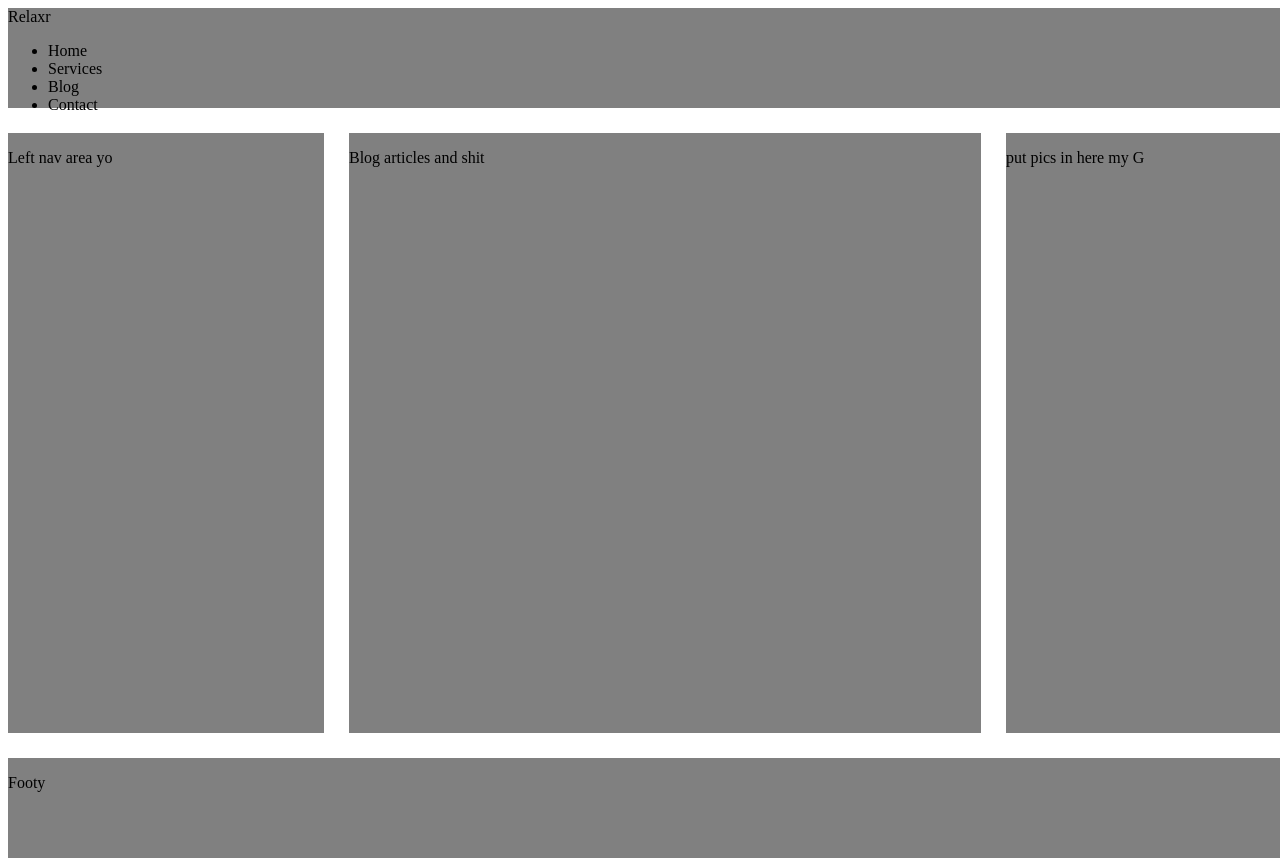
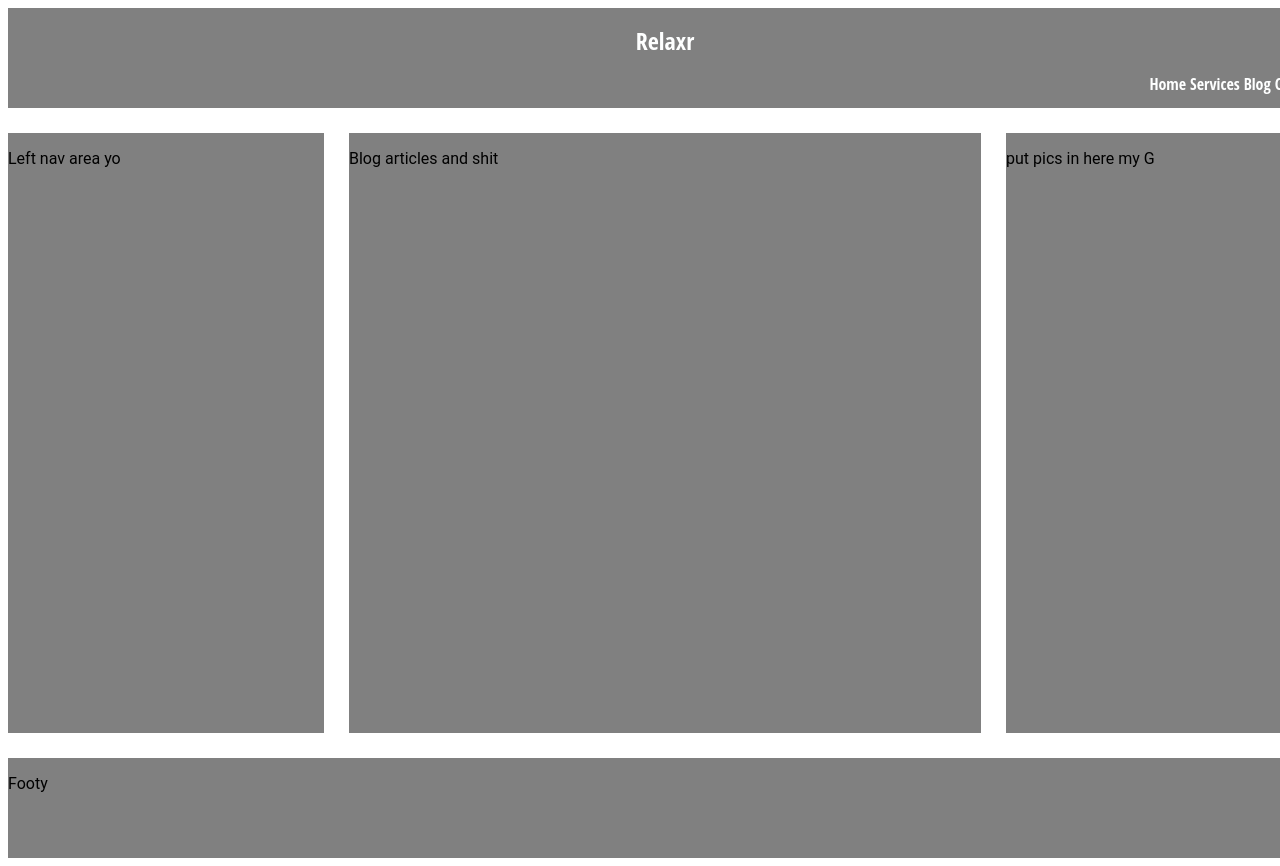
Before and after one commit to FadedLocks702/homework-landingpage02, a plain HTML site: page assignment 3/blog.html in a window 1280 px wide. Shown: the top 866 px of the page. Drawn offline with Linux system fonts and the light colour scheme.

Commit message:
meh
trying to align the <h1> to the nav menu... ughs

```diff
--- a/assignment 3/blog.html
+++ b/assignment 3/blog.html
@@ -5,11 +5,13 @@
 	<meta charset="UTF-8">
 	<title>RELAXR Blog</title>
 	<link rel="stylesheet" href="css/style.css">
+<!-- 	<link rel="stylesheet" href="css/reset.css"> -->
 </head>
 
 	<body>
+
 			<header>
-		Relaxr
+				<h1>Relaxr</h1>
 					<nav>
 						<ul>
 							<li>Home</li>
@@ -18,6 +20,7 @@
 							<li>Contact</li>
 						</ul>
 					</nav>
+
 			</header>
 
 			<aside id="left-nav">
@@ -35,5 +38,4 @@
 			<footer>
 				<p>Footy</p>
 			</footer>
-
 	</body>
--- /dev/null
+++ b/assignment 3/css/reset.css
@@ -0,0 +1,48 @@
+/* http://meyerweb.com/eric/tools/css/reset/
+   v2.0 | 20110126
+   License: none (public domain)
+*/
+
+html, body, div, span, applet, object, iframe,
+h1, h2, h3, h4, h5, h6, p, blockquote, pre,
+a, abbr, acronym, address, big, cite, code,
+del, dfn, em, img, ins, kbd, q, s, samp,
+small, strike, strong, sub, sup, tt, var,
+b, u, i, center,
+dl, dt, dd, ol, ul, li,
+fieldset, form, label, legend,
+table, caption, tbody, tfoot, thead, tr, th, td,
+article, aside, canvas, details, embed,
+figure, figcaption, footer, header, hgroup,
+menu, nav, output, ruby, section, summary,
+time, mark, audio, video {
+  margin: 0;
+  padding: 0;
+  border: 0;
+  font-size: 100%;
+  font: inherit;
+  vertical-align: baseline;
+}
+/* HTML5 display-role reset for older browsers */
+article, aside, details, figcaption, figure,
+footer, header, hgroup, menu, nav, section {
+  display: block;
+}
+body {
+  line-height: 1;
+}
+ol, ul {
+  list-style: none;
+}
+blockquote, q {
+  quotes: none;
+}
+blockquote:before, blockquote:after,
+q:before, q:after {
+  content: '';
+  content: none;
+}
+table {
+  border-collapse: collapse;
+  border-spacing: 0;
+}
--- a/assignment 3/css/style.css
+++ b/assignment 3/css/style.css
@@ -1,5 +1,7 @@
 
 body {
+	font-family: 'Roboto', sans-serif;
+	font-color: #033048;
 	display: grid;
 	grid-template-columns: 25% 50% 25%;
 	grid-template-rows:	100px 600px	100px;
@@ -15,9 +17,28 @@ header, aside, article, footer {
 
 header {
 	grid-area: header;
+	color: #feffff;
 	display: flex:
-	justify-content: space-between;
+	justify-content: space-around;
 	align-items: center;
+}
+
+h1 {
+/*	flex: .5;*/
+	text-align: center;
+	font-weight: 800;
+	font-size: 1.5em;
+}
+
+header, nav {
+	text-align: right;
+/*	flex: 1;*/
+	font-family: 'Open Sans Condensed', sans-serif;
+}
+
+header ul li {
+	list-style: none;
+	display: inline-block;
 }
 
 aside {
```
Lines whose indentation alone changed are shown as unchanged.
